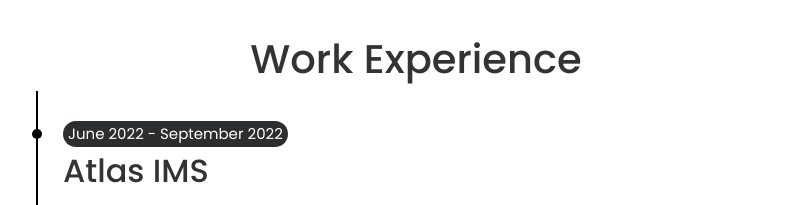
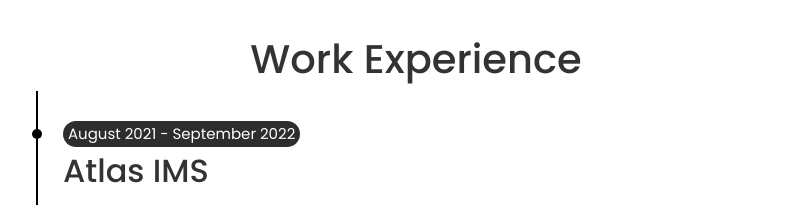
Before and after one commit to samisamara/personalWebpage, a React (Create React App) app: page / in a window 1280 px wide. Shown: the part 2362-2567 px from the top of the page, without its empty margins (224-1025 px from the left). Built offline with nearby package versions, Linux system fonts and the light colour scheme.

Commit message:
updated resume

```diff
--- a/src/components/WorkTimeline.js
+++ b/src/components/WorkTimeline.js
@@ -6,7 +6,7 @@
   {
     jobTitle: 'Contract Software Engineer',
     business: 'Atlas IMS',
-    date: 'June 2022 - September 2022',
+    date: 'August 2021 - September 2022',
     description: "Designed, developed, and maintained software applications to meet project requirements, collaborated with cross-functional teams to gather and analyze user needs and system specifications, worked with version control systems to manage and track changes in the codebase participated in code reviews, providing constructive feedback and ensuring code quality and adherence to coding standards",
     key: "w1"
   },
```
Also changed, not shown: 1 other file (tests, documents, lock files or other folders).
